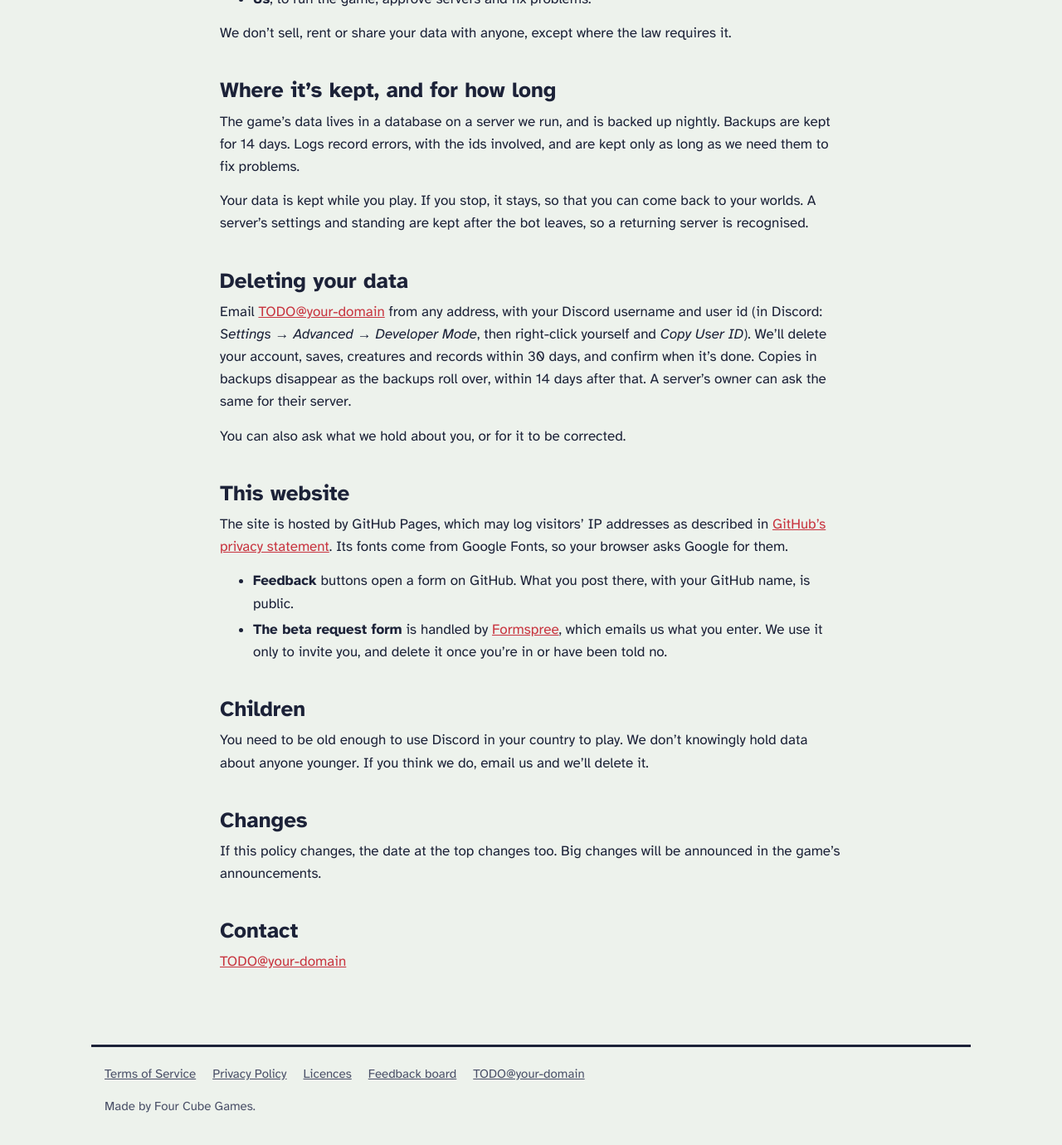
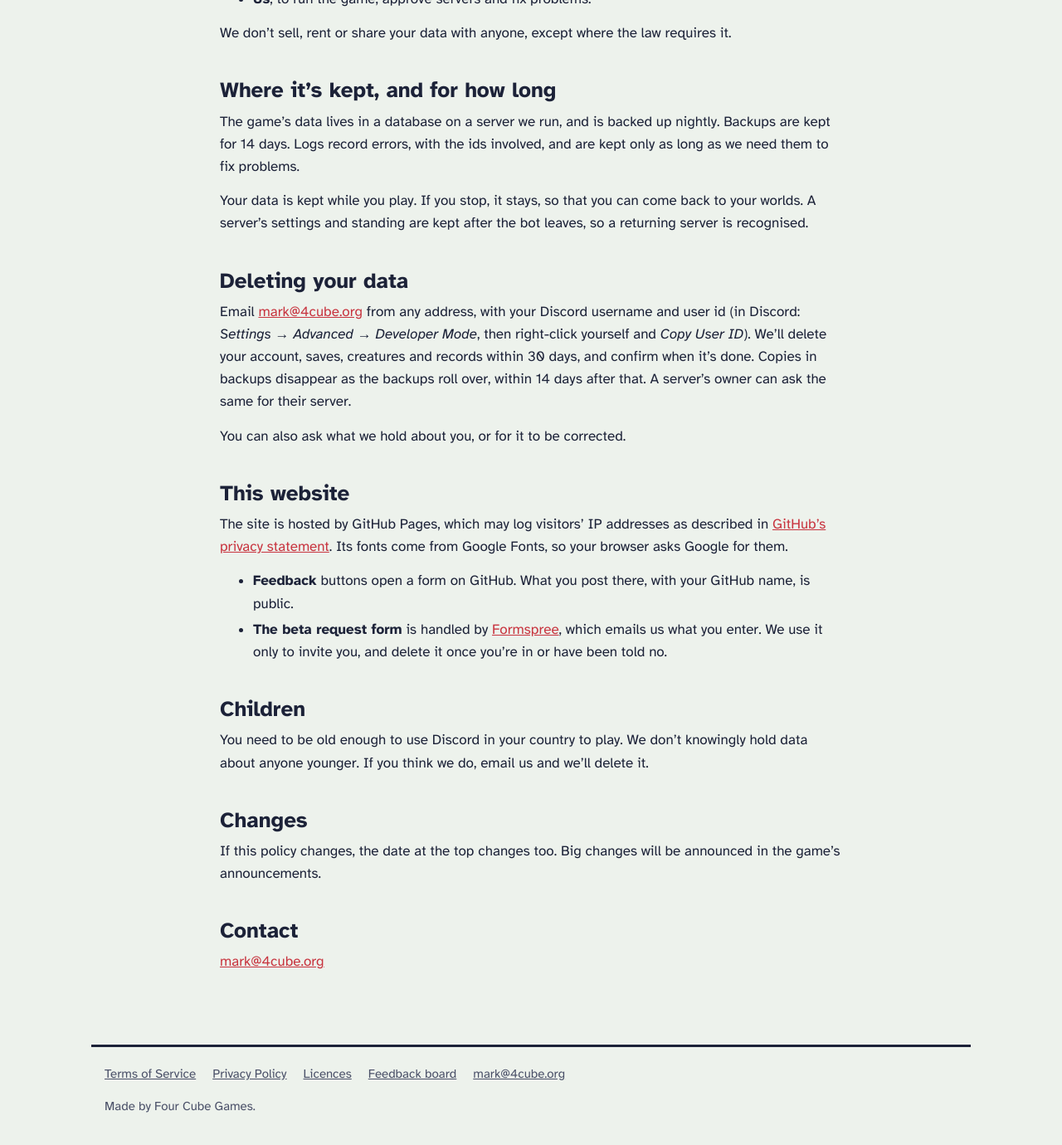
Before and after one commit to Four-Cube-Games/super-adventure, a Jekyll site: the page built from privacy.md, in a window 1280 px wide and 1400 px high, scrolled down 1591 px. Shown: the top 1380 px of the window at 83% size. Built offline with Jekyll 4.4.1, drawn with Linux system fonts in a browser that asks for light colours.

Commit message:
Fill in the domain, contact, client id and beta form

```diff
--- a/_config.yml
+++ b/_config.yml
@@ -3,11 +3,11 @@ description: A creature-collecting RPG you play inside Discord, with your whole
 lang: en-GB
 
 # Fill these in before going live. Each TODO is used on more than one page.
-url: https://TODO-your-domain
+url: https://4cube.org
 baseurl: ""
-contact: TODO@your-domain
-stable_client_id: "TODO"
-beta_form: https://formspree.io/f/TODO
+contact: mark@4cube.org
+stable_client_id: "1552498713778196500"
+beta_form: https://formspree.io/f/mnpngyvj
 
 repo: https://github.com/Four-Cube-Games/super-adventure
 board: https://github.com/orgs/Four-Cube-Games/projects/TODO
```
